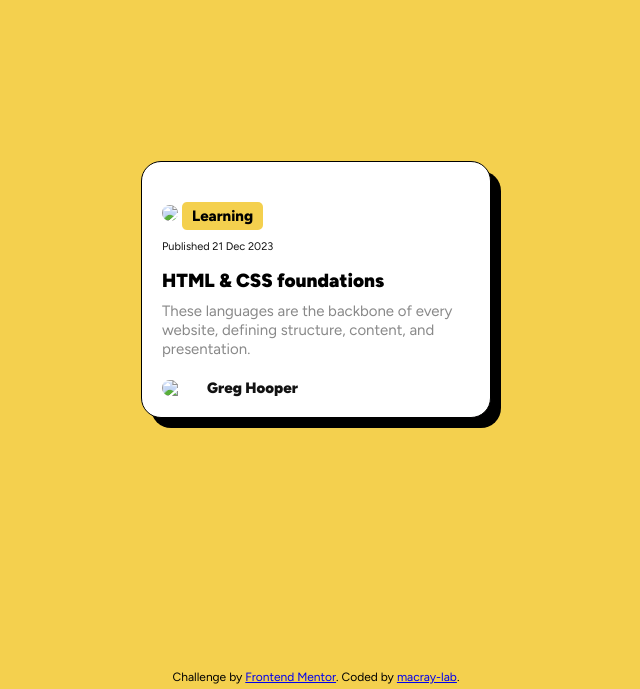
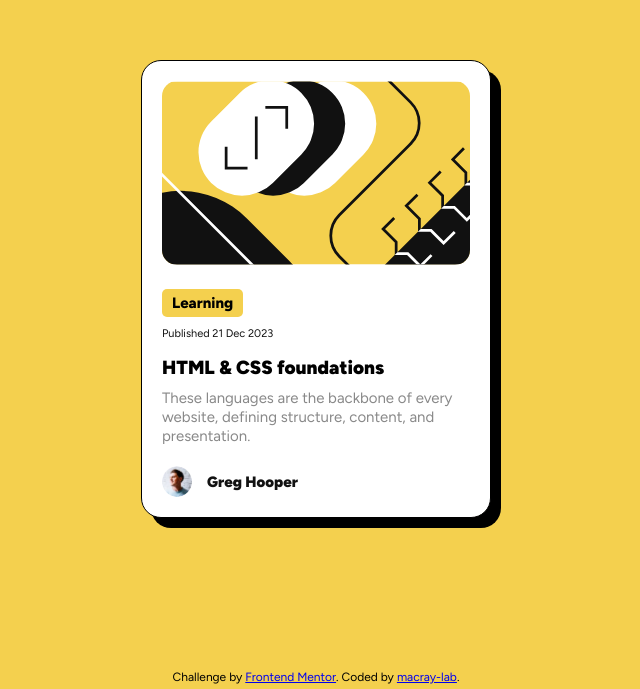
Before and after one commit to MacRay-lab/blog-preview-card-main, a plain HTML site: page index.html in a window 1280 px wide. Shown: the part 111-800 px from the top of the page, without its empty margins (324-964 px from the left). Drawn offline with Linux system fonts and the light colour scheme; the site is published under a folder, as on GitHub Pages, so addresses that start at the root find nothing.

Commit message:
Update index.html

```diff
--- a/index.html
+++ b/index.html
@@ -8,7 +8,7 @@
 </head>
   <body>
     <div class="blog">
-      <img src="/assets/images/illustration-article.svg">
+      <img src="./assets/images/illustration-article.svg">
       <button>Learning</button>
       <p> Published 21 Dec 2023</p>
       <h2>HTML & CSS foundations</h2>
@@ -16,7 +16,7 @@
         These languages are the backbone of every website, defining structure, content, and presentation.
       </p>
       <div class="flex">
-        <img class="img" src="/assets/images/image-avatar.webp">
+        <img class="img" src="./assets/images/image-avatar.webp">
         <p>Greg Hooper</p>
       </div>
     </div>
```
